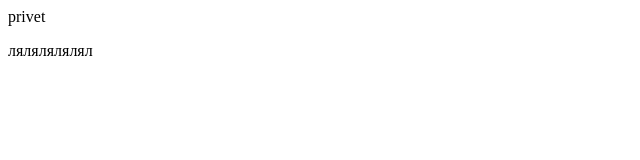
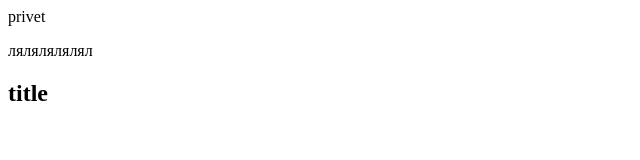
Before and after one commit to AlinaLanina/test, a plain HTML site: page index.html in a window 1280 px wide. Shown: the full height of the page, 0-640 px from the left. Drawn offline with Linux system fonts and the light colour scheme.

Commit message:
Update index.html

```diff
--- a/index.html
+++ b/index.html
@@ -1,2 +1,3 @@
 <p> privet</p>
 <p> лялялялялял</p>
+<h2> title</h2>
```
